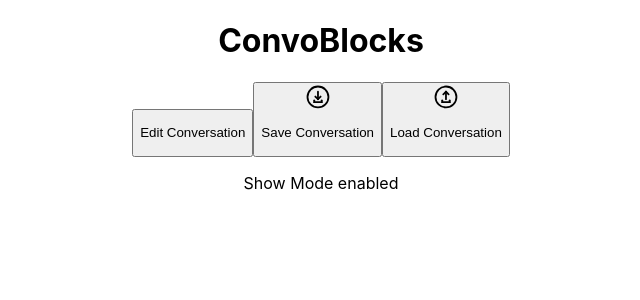
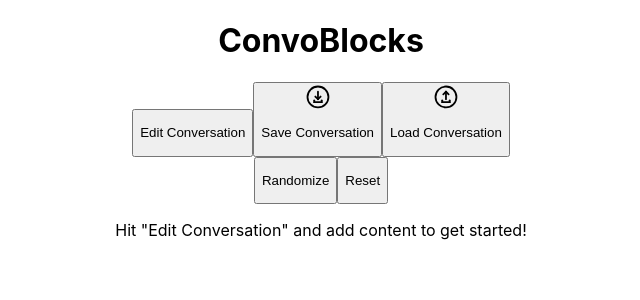
Before and after one commit to gwizdala/convoblocks, a React (Create React App) app: page / in a window 1280 px wide. Both pictures are taken after a click on the button "Show Conversation". Shown: the top 300 px of the page, without its empty margins (319-959 px from the left). Built offline with nearby package versions, Linux system fonts and the light colour scheme.

Commit message:
Added renderer of conversation blocks

```diff
--- a/src/components/addBlock.js
+++ b/src/components/addBlock.js
@@ -18,9 +18,9 @@ const AddBlock = ({onAdd}) => {
             case modes.OPEN:
                 return <React.Fragment>
                         <Button icon="delete" onClick={() => setMode(modes.CLOSED)} text="Close" />
-                        <Button onClick={() => onAdd("TEXT")} text={blockTypes.TEXT.type} />
-                        <Button onClick={() => onAdd("PARTICIPANT")} text={blockTypes.PARTICIPANT.type} />
-                        <Button onClick={() => onAdd("RANDOM_TEXT")} text={blockTypes.RANDOM_TEXT.type} />
+                        <Button onClick={() => onAdd(blockTypes.TEXT.type)} text={blockTypes.TEXT.title} />
+                        <Button onClick={() => onAdd(blockTypes.PARTICIPANT.type)} text={blockTypes.PARTICIPANT.title} />
+                        <Button onClick={() => onAdd(blockTypes.RANDOM_TEXT.type)} text={blockTypes.RANDOM_TEXT.title} />
                     </React.Fragment>;
             default:
                 return;
--- /dev/null
+++ b/src/components/renderBlock.js
@@ -0,0 +1,17 @@
+import React from 'react';
+
+const RenderBlock = ({value, title}) => {
+
+    return (
+        <div className="block-render">
+            <div className="block-render--title">
+                {title && <h2>{title}</h2> }
+            </div>
+            <div className="block-render--content">
+                <p>{value}</p>
+            </div>
+        </div>
+    );
+}
+
+export default RenderBlock
--- a/src/containers/appContainer.js
+++ b/src/containers/appContainer.js
@@ -1,6 +1,7 @@
 import React, {useState} from 'react';
 import ControlsContainer from './controlsContainer';
 import EditorContainer from './editorContainer';
+import RendererContainer from './rendererContainer';
 
 const modes = {
     EDIT: "Edit",
@@ -12,7 +13,8 @@ const AppContainer = () => {
     const [config, setConfig] = useState({
         participants: [], // The people participating in the conversation
         blocks: [] // The items contained within the conversation
-    })
+    });
+    const [history, setHistory] = useState([]);
 
     const buttons =  [
         {
@@ -38,12 +40,12 @@ const AppContainer = () => {
                 };
             case modes.SHOW:
                 buttons.unshift({
-                    onClick: () => setMode(modes.EDIT),
+                    onClick: () => {setMode(modes.EDIT); setHistory([]);},
                     text: "Edit Conversation"
                 });
                 return {
                     buttons,
-                    content: <p>Show Mode enabled</p>
+                    content: <RendererContainer {...config} history={history} onUpdate={(newHistory) => setHistory(newHistory)}  />
                 };
             default:
                 return {
--- /dev/null
+++ b/src/containers/rendererContainer.js
@@ -0,0 +1,154 @@
+import React from 'react';
+import { blockTypes } from '../utils/enums';
+import RenderBlock from '../components/renderBlock';
+import ButtonList from '../components/buttonList';
+
+const RendererContainer = ({blocks, participants, history, onUpdate}) => {
+
+    const countUniqueParticipantBlocks = () => {
+        let numUniqueParticipantBlocks = 0;
+        blocks.forEach(block => {
+            if (block.type === blockTypes.PARTICIPANT.type && block.content.isUnique) {
+                numUniqueParticipantBlocks += 1;
+            }
+        });
+
+        return numUniqueParticipantBlocks;
+    }
+
+    const getMostRecentHistory = (index=null) => {
+        if (history.length > 0) {
+            const mostRecentHistory = history[history.length - 1];
+
+            return index != null ? mostRecentHistory[index] : mostRecentHistory;
+        }
+    }
+
+    const getValue = ({index}) => {
+        const block = blocks[index];
+
+        if (block.type === blockTypes.TEXT.type) {
+            return block.content.content;
+        }
+
+        const mostRecentHistoryAtIndex = getMostRecentHistory(index);
+
+        if (mostRecentHistoryAtIndex) {
+            return mostRecentHistoryAtIndex.currentValue;
+        } else {
+            return "???"; // need to randomize to get started
+        }
+    }
+
+    const getInitialContentOfBlock = (block) => {
+        if (block.type === blockTypes.PARTICIPANT.type) {
+            return [...participants];
+        } else if (block.type === blockTypes.RANDOM_TEXT.type) {
+            return [...block.content.content];
+        } else {
+            return [block.content.content];
+        }
+    }
+
+    const getRandomInt = (max) => {
+        return Math.floor(Math.random() * max);
+    }
+
+    const randomize = () => {
+        const mostRecentHistory = getMostRecentHistory();
+        let result = {};
+        const usedItems = {};
+
+        blocks.forEach((block, blockIndex) => {
+            let availableItems = getInitialContentOfBlock(block);
+
+            // Retrieve the available values left to randomize
+            // If there are no remaining available values, pull in all values again
+            if (block.content.trackTurns
+                && mostRecentHistory
+                && blockIndex in mostRecentHistory
+                && mostRecentHistory[blockIndex].availableValues.length > 0) {
+                availableItems = mostRecentHistory[blockIndex].availableValues;
+            }
+
+            const availableValues = [...availableItems];
+
+            // Filter out any items that have been used already in this randomization
+            // If there are no remaining available values, pull in all values again
+            // This will not change the history stored on available participants left
+            if (block.content.isUnique && usedItems[block.type]) {
+                const filteredItems = availableItems.filter(item =>
+                    !usedItems[block.type].has(item)
+                );
+
+                availableItems = filteredItems.length > 0 ? filteredItems : getInitialContentOfBlock(block);
+            }
+
+            const randomIndex = getRandomInt(availableItems.length);
+            const currentValue = availableItems[randomIndex];
+
+            // Only alter the remaining people if a newly unique person was selected.
+            // In the case of pulling an already-gone participant for the sake of a fully unique list,
+            // The available values in the history will not be altered
+            const availableValueIndex = availableValues.indexOf(currentValue);
+            if (availableValueIndex !== -1) {
+                availableValues.splice(availableValueIndex, 1);
+            }
+
+            if (!usedItems[block.type]) {
+                usedItems[block.type] = new Set();
+            }
+
+            usedItems[block.type].add(currentValue);
+            result[blockIndex] = { currentValue: currentValue, availableValues: availableValues };
+        });
+
+        const newHistory = [...history];
+        newHistory.push(result);
+        onUpdate(newHistory);
+    }
+
+    const reset = () => {
+        onUpdate([]);
+    }
+
+    const renderShowBlocks = () => {
+        const numUniqueParticipantBlocks = countUniqueParticipantBlocks();
+
+        if (!blocks || blocks.length === 0) {
+            return <p>Hit "Edit Conversation" and add content to get started!</p>
+        } else if (numUniqueParticipantBlocks > participants.length) {
+            return <React.Fragment>
+                    <p>Warning: There are more unique participant blocks than there are participants. Either add more participants or remove unique participant blocks to continue.</p>
+                    <p>Number of participants: {participants.length} | Number of Unique Participant Blocks: {numUniqueParticipantBlocks}</p>
+                </React.Fragment>
+        }
+
+        return blocks.map((block, mapIndex) =>
+            <div key={`render-item-${mapIndex}`}>
+                <RenderBlock
+                    value={getValue({index: mapIndex})}
+                    title={block.content.title}
+                />
+            </div>
+        );
+    }
+
+    return (
+        <div className="container container-renderer">
+            <ButtonList buttons={[
+                {
+                    onClick: () => randomize(),
+                    text: "Randomize"
+                },
+                {
+                    onClick: () => reset(),
+                    text: "Reset"
+                }
+            ]} />
+            {renderShowBlocks()}
+        </div>
+    );
+}
+
+export default RendererContainer
--- a/src/utils/enums.js
+++ b/src/utils/enums.js
@@ -6,7 +6,8 @@ const inputTypes = {
 
 export const blockTypes = {
     TEXT: {
-        type: "Text",
+        type: "TEXT",
+        title: "Text",
         options: [
             {
                 title: "Title",
@@ -21,7 +22,8 @@ export const blockTypes = {
         ]
     },
     PARTICIPANT: {
-        type: "Participant",
+        type: "PARTICIPANT",
+        title: "Participant",
         options: [
             {
                 title: "Title",
@@ -45,7 +47,8 @@ export const blockTypes = {
         ]
     },
     RANDOM_TEXT: {
-        type: "Random Text",
+        type: "RANDOM_TEXT",
+        title: "Random Text",
         options: [
             {
                 title: "Title",
```
Also changed, not shown: src/components/editBlock.js (+9 -10 lines), src/containers/editorContainer.js (+22 -15 lines).
